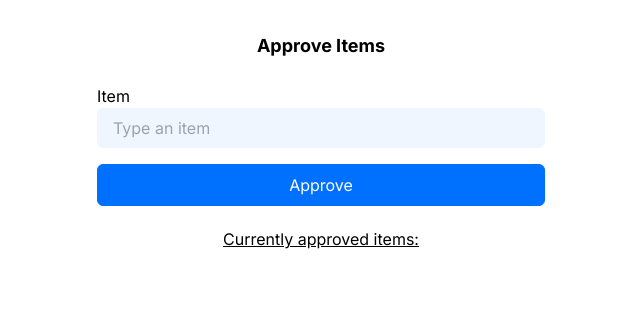
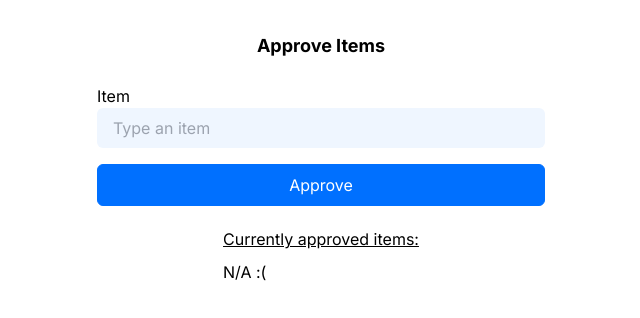
Before and after one commit to ylw-PotatoTornado/dev-takehome-spr25, a Next.js app: page /admin in a window 1280 px wide. Shown: the top 318 px of the page, without its empty margins (319-959 px from the left). Built offline with nearby package versions, Linux system fonts and the light colour scheme.

Commit message:
i am so cool and quirky

```diff
--- a/src/app/admin/page.tsx
+++ b/src/app/admin/page.tsx
@@ -31,11 +31,15 @@ export default function ItemRequestsPage() {
       </div>
       <div className="flex flex-col gap-3">
         <h3 className="underline">Currently approved items:</h3>
-        <ul className="list-disc pl-5">
-          {itemList.map((listItem, index) => (
-            <li key={index}>{listItem}</li>
-          ))}
-        </ul>
+        {itemList.length > 0 ? (
+          <ul className="list-disc pl-5">
+            {itemList.map((listItem, index) => (
+              <li key={index}>{listItem}</li>
+            ))}
+          </ul>
+        ) : (
+          "N/A :("
+        )}
       </div>
     </div>
   );
--- /dev/null
+++ b/src/app/cool/page.tsx
@@ -0,0 +1,13 @@
+export default function Kewl() {
+  return (
+    <div className="min-h-screen flex flex-col justify-center items-center bg-primary text-white gap-5">
+      {/*
+      Write something unique about you here!
+      It could be a club you're part of, a weird skill you have, or something special that happened to you.
+      Feel free to put links, images, whatever!
+      Don't worry about styling- we aren't grading you on this- it's just to get to know you better! :)
+      */}
+      😎😎😎
+    </div>
+  );
+}
--- a/src/app/page.tsx
+++ b/src/app/page.tsx
@@ -17,7 +17,8 @@ export default function Home() {
               <h3>Admin Portal</h3>
             </Button>
           </Link>
-          <Link href="https://bitsofgood.org/">
+          {/* Insert a link to a unique thing about you!!! */}
+          <Link href={APP_PATHS.COOL}>
             <Button variant="inverted">
               <h3>Something cool!</h3>
             </Button>
--- a/src/lib/constants/paths.ts
+++ b/src/lib/constants/paths.ts
@@ -1,5 +1,6 @@
 export const APP_PATHS = {
   HOME: "/",
+  COOL: "/cool",
   ADMIN_PORTAL: "/admin",
   MOCK_API_PREFIX: "/api/mock",
   REAL_API_PREFIX: "/api/",
```
